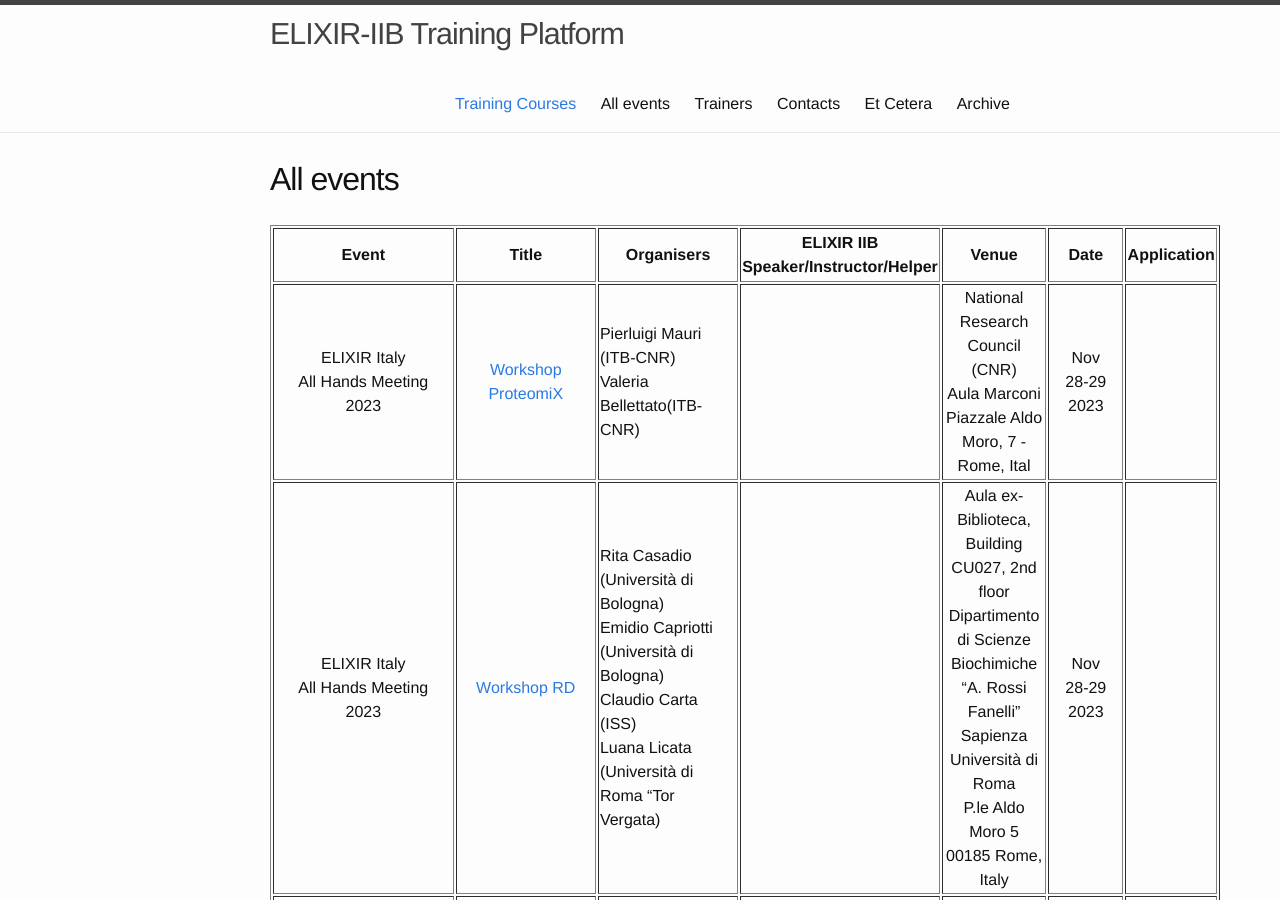
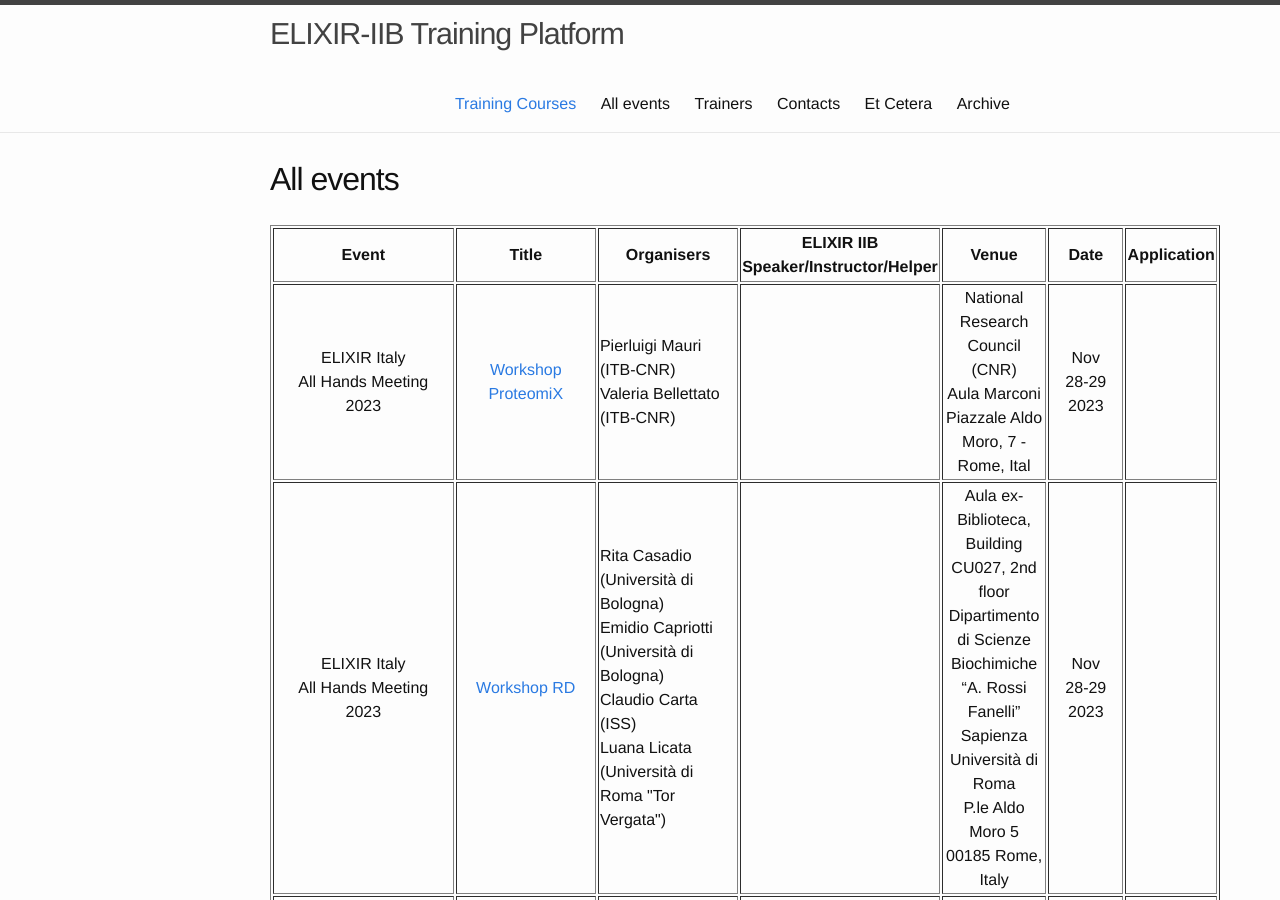
Before and after one commit to ELIXIR-IIB-training/website, a Jekyll site: the page built from _pages/01-all_events.md, in a window 1280 px wide and 900 px high. Built offline with Jekyll 4.4.1, drawn with Linux system fonts in a browser that asks for light colours.

Commit message:
Update 01-all_events.md

```diff
--- a/_pages/01-all_events.md
+++ b/_pages/01-all_events.md
@@ -20,7 +20,7 @@ permalink: /all_events/
 <tr>
    <td height="50" align="center">ELIXIR Italy <br> All Hands Meeting <br>2023<br></td>
    <td height="50" width="220" align="center"><a href="https://elixir-iib-training.github.io/website/2023/11/28/ProteomiX.html">Workshop ProteomiX</a></td>
-   <td height="50" width="150">Pierluigi Mauri (ITB-CNR) <br>Valeria Bellettato(ITB-CNR) <br></td>
+   <td height="50" width="150">Pierluigi Mauri (ITB-CNR) <br>Valeria Bellettato (ITB-CNR) <br></td>
    <td height="50" width="150"></td>
    <td height="50" align="center">National Research Council (CNR) <br>Aula Marconi Piazzale Aldo Moro, 7 - Rome, Ital<br></td>
    <td height="50" width="75" align="center">Nov<br>28-29<br>2023</td>
@@ -29,9 +29,9 @@ permalink: /all_events/
 <tr>
    <td height="50" align="center">ELIXIR Italy <br> All Hands Meeting <br>2023<br></td>
    <td height="50" width="220" align="center"><a href="https://elixir-iib-training.github.io/website/2023/11/28/Workshop_RD.html">Workshop RD</a></td>
-   <td height="50" width="150">Rita Casadio (Università di Bologna) <br>Emidio Capriotti (Università di Bologna) <br> Claudio Carta (ISS) <br> Luana Licata (Università di Roma “Tor Vergata)<br></td>
+   <td height="50" width="150">Rita Casadio (Università di Bologna)<br>Emidio Capriotti (Università di Bologna)<br>Claudio Carta (ISS)<br>Luana Licata (Università di Roma "Tor Vergata")<br></td>
    <td height="50" width="150"></td>
-   <td height="50" align="center">Aula ex-Biblioteca, Building CU027, 2nd floor  <br>Dipartimento di Scienze Biochimiche “A. Rossi Fanelli”  <br>Sapienza Università di Roma  <br>P.le Aldo Moro 5  <br>00185 Rome, Italy  <br></td>
+   <td height="50" align="center">Aula ex-Biblioteca, Building CU027, 2nd floor<br>Dipartimento di Scienze Biochimiche “A. Rossi Fanelli”<br>Sapienza Università di Roma<br>P.le Aldo Moro 5  <br>00185 Rome, Italy<br></td>
    <td height="50" width="75" align="center">Nov<br>28-29<br>2023</td>
    <td height="50" align="center"><font color="grey"><b></b></font></td>
 </tr>
```
